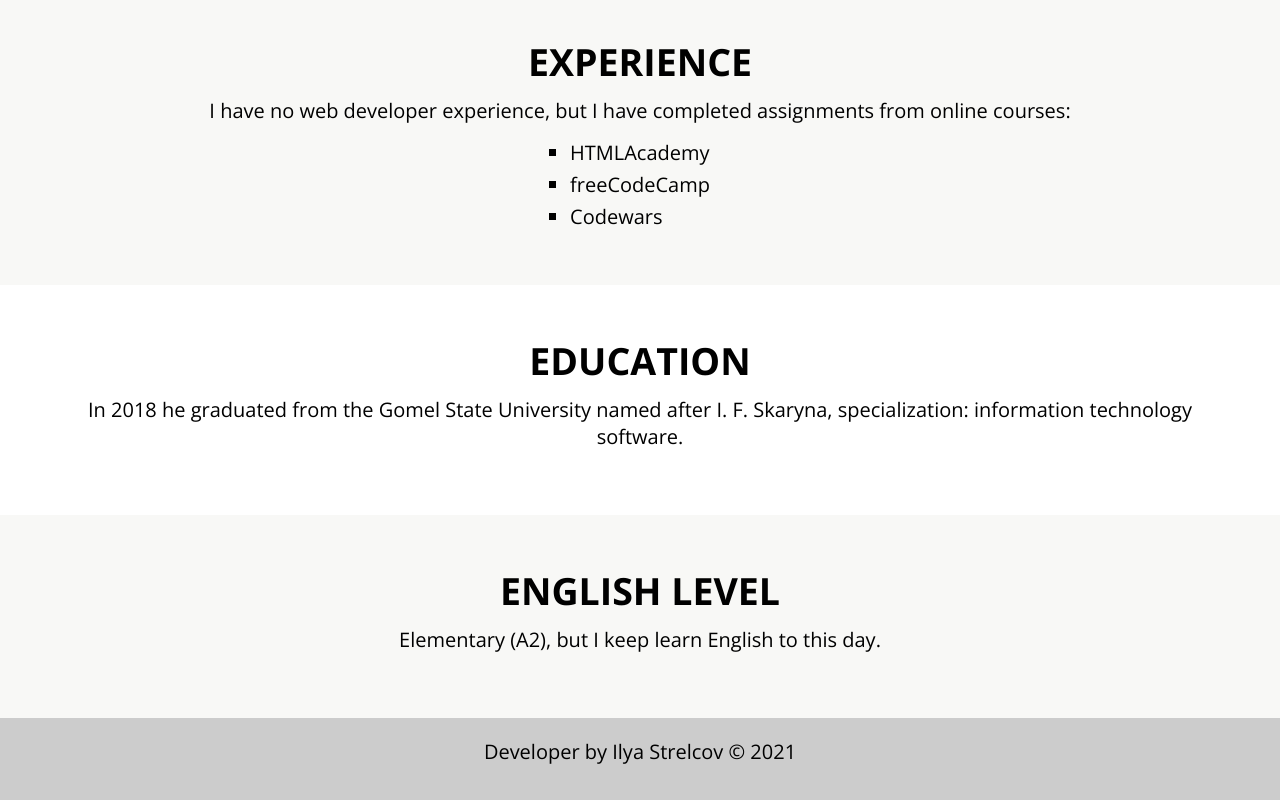
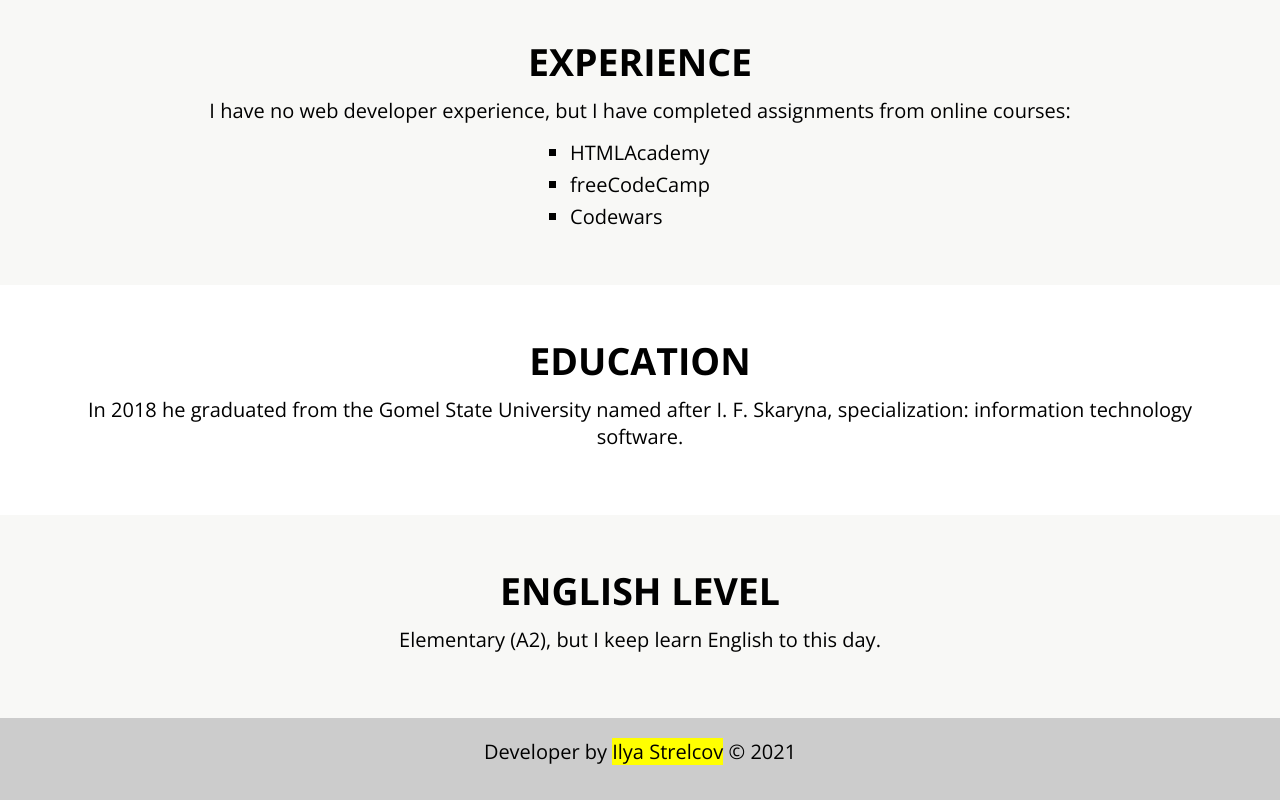
Before and after one commit to strelec-i/rsschool-cv-old, a plain HTML site: page index.html in a window 1280 px wide. Shown: the part 1320-2120 px from the top of the page. Drawn offline with nearby package versions, Linux system fonts and the light colour scheme.

Commit message:
feat: add mark tag

```diff
--- a/index.html
+++ b/index.html
@@ -129,7 +129,7 @@
 
         <footer>
             <div class="container">
-                <p>Developer by Ilya Strelcov © 2021</p>
+                <p>Developer by <mark>Ilya Strelcov</mark> © 2021</p>
             </div>
         </footer>
     </body>
```
